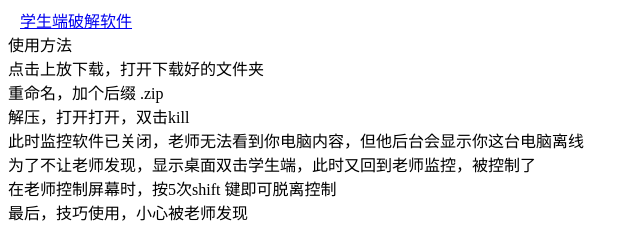
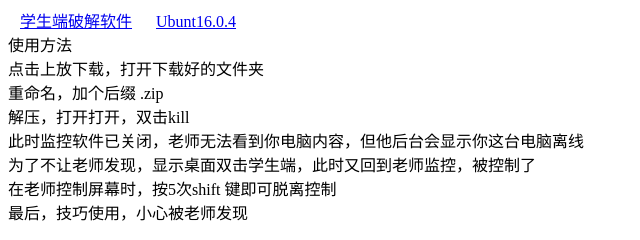
Before and after one commit to gxjnd/doc, a plain HTML site: page index.html in a window 1280 px wide. Shown: the full height of the page, 0-640 px from the left. Drawn offline with Linux system fonts and the light colour scheme.

Commit message:
Update index.html

```diff
--- a/index.html
+++ b/index.html
@@ -4,6 +4,14 @@
 <body>
 
    <a href="https://limingzxf.github.io/doc/1705365">学生端破解软件</a>
+
+   <a href="https://releases.ubuntu.com/16.04/ubuntu-16.04.6-desktop-i386.iso">Ubunt16.0.4</a>
+
+
+
+
+
+
 
 <br />
 
```
